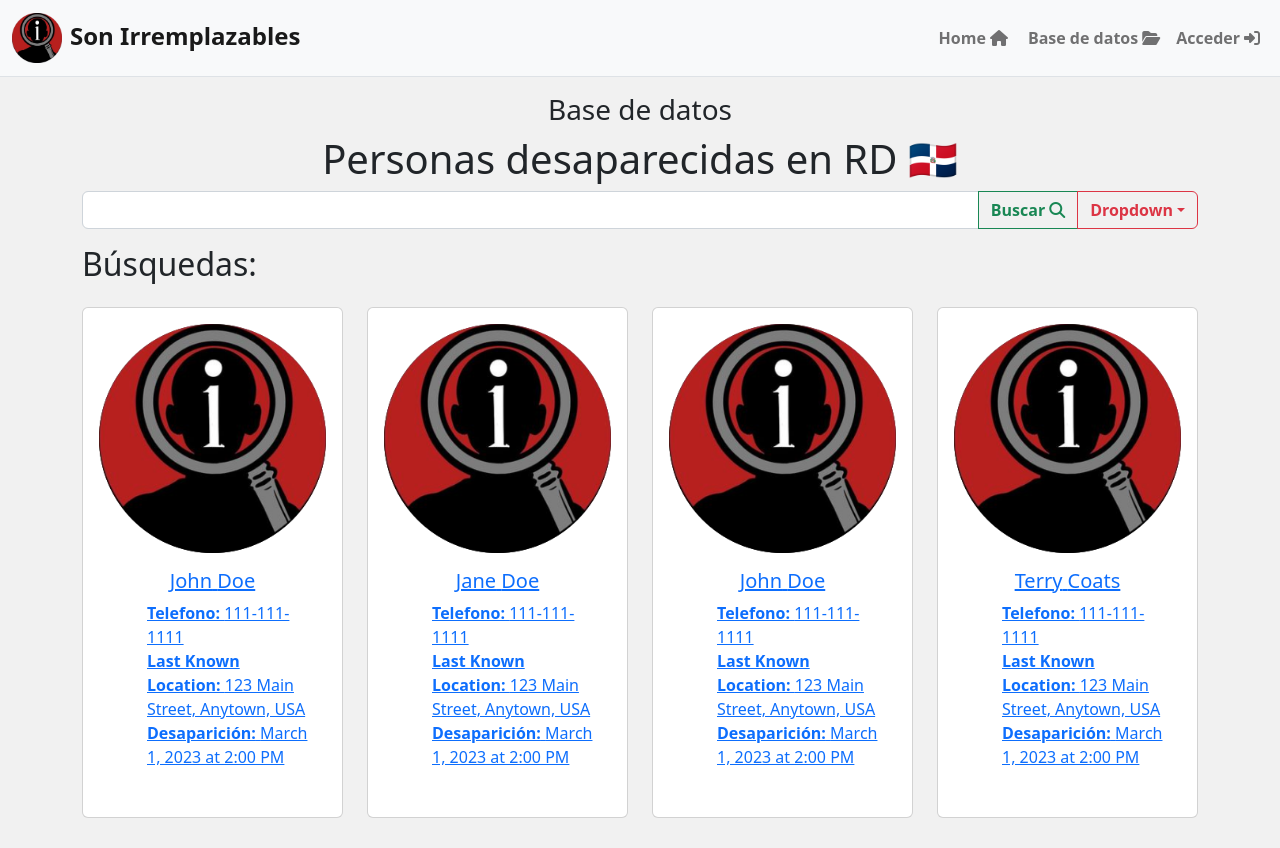
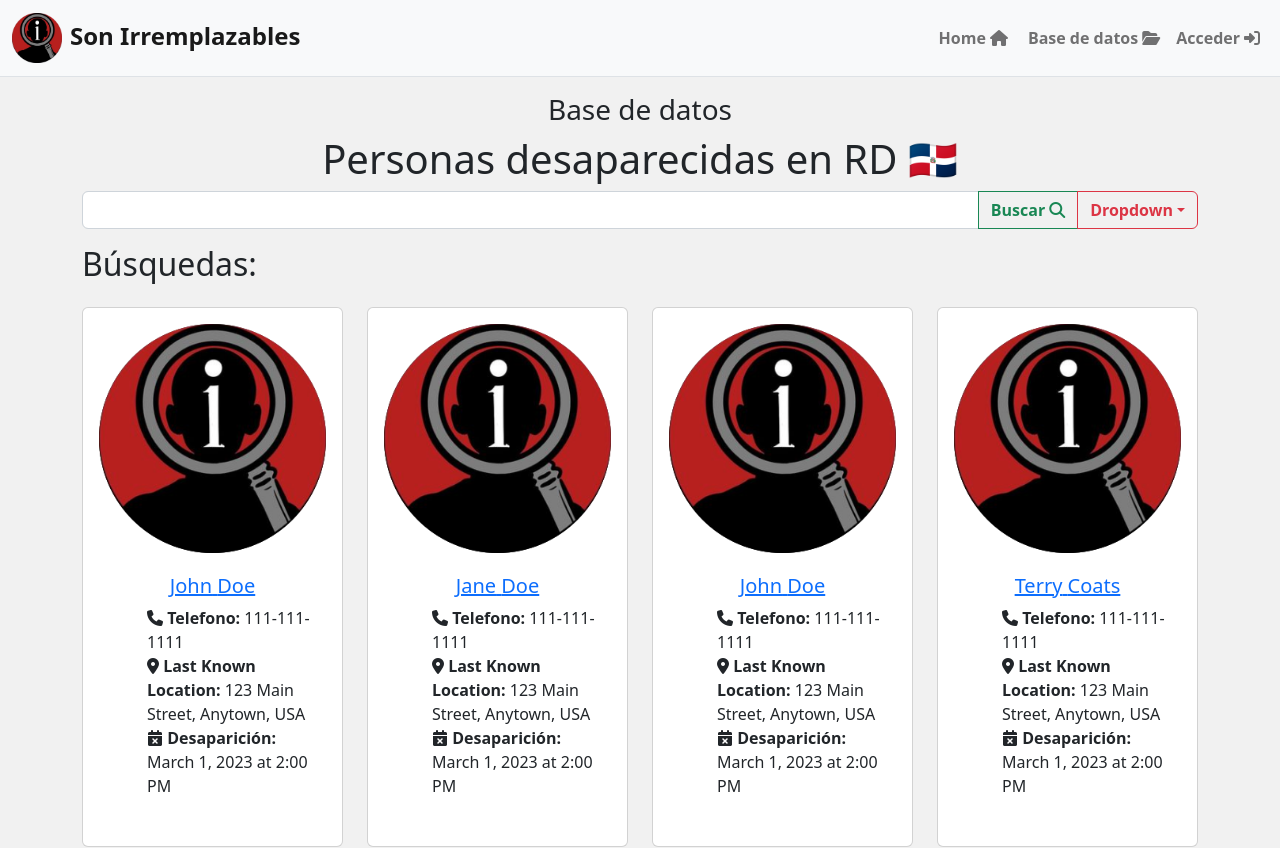
Before and after one commit to tparks18/sonirremplazables_database, a React (Create React App) app in the folder frontend/: page / in a window 1280 px wide. Shown: the top 848 px of the page. Built offline with nearby package versions, Linux system fonts and the light colour scheme.

Commit message:
added icons to cards

```diff
--- a/frontend/src/components/person.js
+++ b/frontend/src/components/person.js
@@ -9,31 +9,33 @@ function Person({ person }) {
       </a>
       <Card.Body>
         <a href={`/person/${person._id}`}>
-          <Card.Title class="text-center" as="div">
+          <Card.Title className="text-center" as="div">
             <strong>
               <h5>
                 {person.first_name} {person.last_name}
               </h5>
             </strong>
           </Card.Title>
+        </a>
         <Card.Text as="div">
           <div className="my-2">
             <ul>
-                <li class="list-group-item">
-                  <strong>Telefono:</strong> {person.phone_number_of_contact}
+              <li className="list-group-item">
+                <i className="fa-solid fa-phone"></i>
+                <strong> Telefono:</strong> {person.phone_number_of_contact}
               </li>
-                <li class="list-group-item">
-                  <strong>Last Known Location: </strong>
+              <li className="list-group-item">
+                <i className="fa-solid fa-location-dot"></i>
+                <strong> Last Known Location: </strong>
                 {person.last_known_location}
               </li>
-                <li class="list-group-item">
-                  <strong>Desaparición:</strong>{" "}
-                  {person.date_and_time_last_seen}
+              <li className="list-group-item">
+                <i className="fa-solid fa-calendar-xmark"></i>
+                <strong> Desaparición:</strong> {person.date_and_time_last_seen}
               </li>
             </ul>
           </div>
         </Card.Text>
-        </a>
       </Card.Body>
     </Card>
   );
```
Lines whose indentation alone changed are shown as unchanged.
